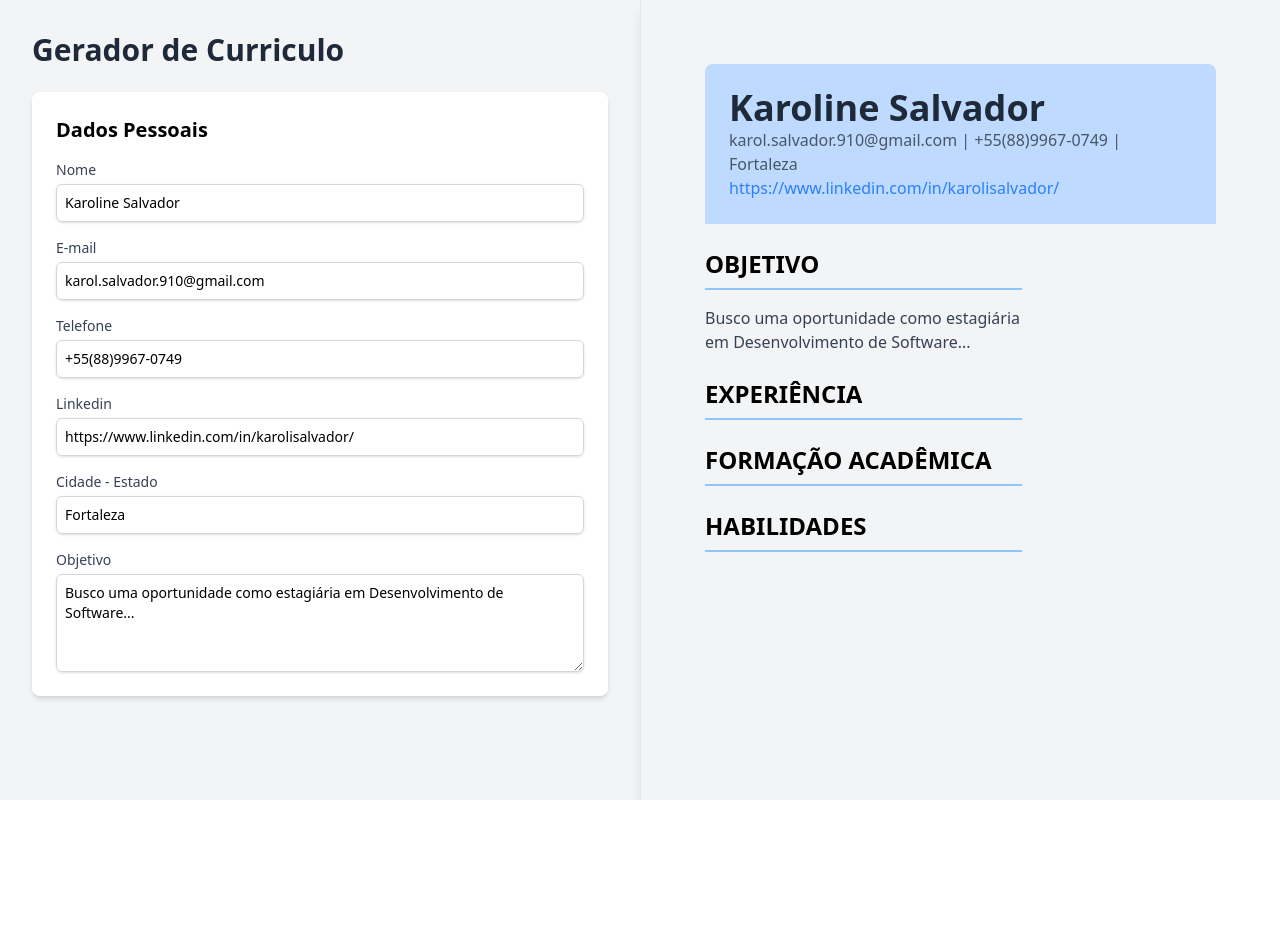
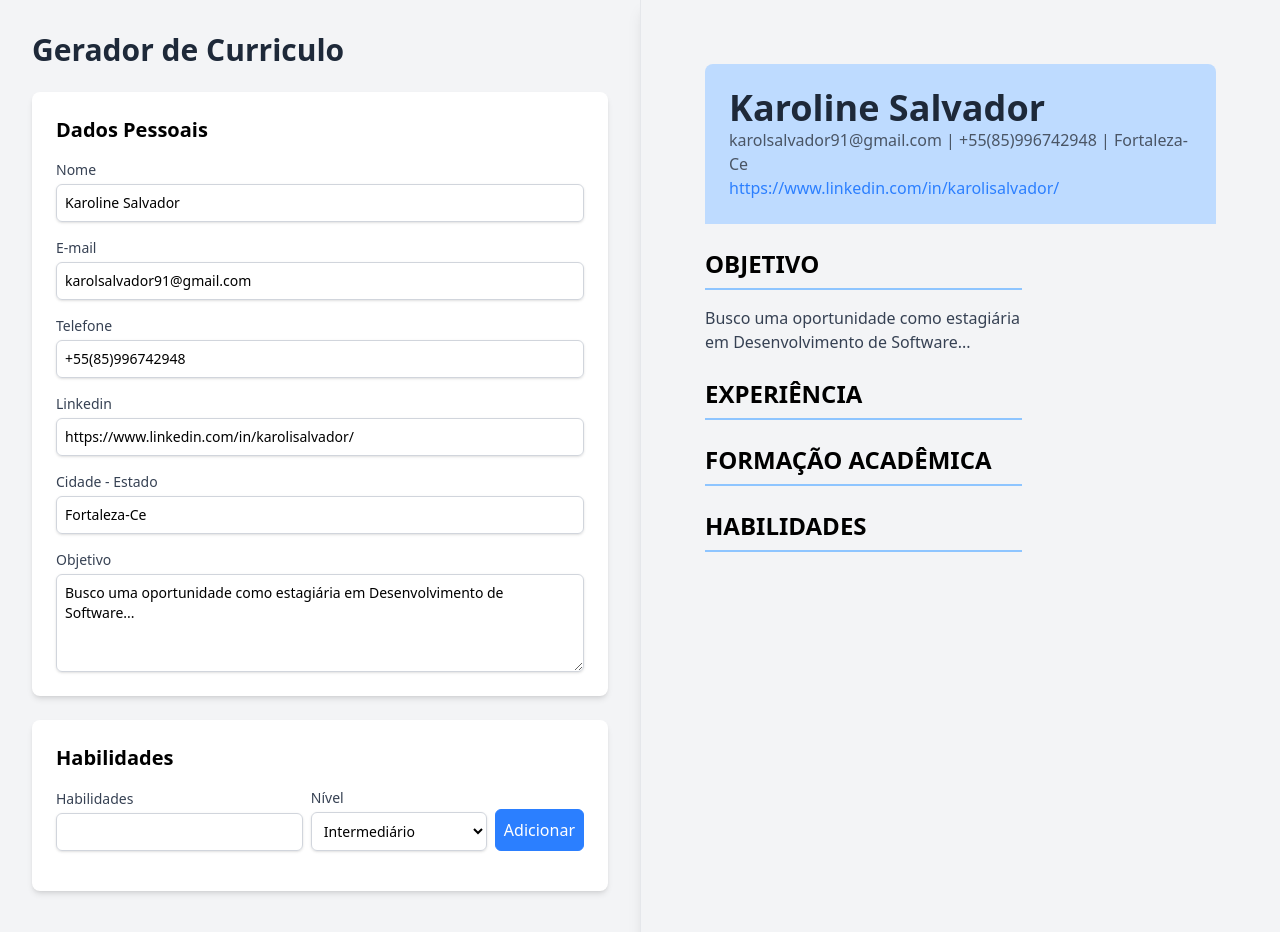
Before and after one commit to KarolSalvador/react-cv-builder, a React (Vite) app: page / in a window 1280 px wide. Shown: the top 932 px of the page. Before the commit the page ends 800 px from the top, so only its background shows below. Built offline with nearby package versions, Linux system fonts and the light colour scheme.

Commit message:
adiciona form para inserir habilidades

```diff
--- a/src/App.tsx
+++ b/src/App.tsx
@@ -2,19 +2,21 @@ import { useState } from "react";
 import "./App.css";
 import PersonalInfo from "./components/Form/PersonalInfo";
 import CVPreview from "./Previw/CVPreview";
-import type { CVData } from "./types/cv.types";
+import type { CVData, Skill } from "./types/cv.types";
+import Skills from "./components/Form/Skills";
 
 function App() {
   const [cvData, setCvData] = useState<CVData>({
     personalInfo: {
       name: "Karoline Salvador",
-      email: "karol.salvador.910@gmail.com",
-      phone: "+55(88)9967-0749",
+      email: "karolsalvador91@gmail.com",
+      phone: "+55(85)996742948",
       linkedin: "https://www.linkedin.com/in/karolisalvador/",
-      city: "Fortaleza",
+      city: "Fortaleza-Ce",
       summary:
         "Busco uma oportunidade como estagiária em Desenvolvimento de Software...",
     },
+    skills: [],
   });
 
   const updatePersonalInfo = (data: Partial<CVData["personalInfo"]>) => {
@@ -24,6 +26,20 @@ function App() {
         ...prevData.personalInfo,
         ...data,
       },
+    }));
+  };
+
+  const onAddSkill = (skill: Skill) => {
+    setCvData((prevData) => ({
+      ...prevData,
+      skills: [...prevData.skills, skill],
+    }));
+  };
+
+  const onRemoveSkill = (indexToRemove: number) => {
+    setCvData((prevData) => ({
+      ...prevData,
+      skills: prevData.skills.filter((_, index) => index !== indexToRemove),
     }));
   };
 
@@ -38,6 +54,11 @@ function App() {
           personalInfo={cvData.personalInfo}
           onUpdate={updatePersonalInfo}
         />
+        <Skills
+          skills={cvData.skills}
+          onAddSkill={onAddSkill}
+          onRemoveSkill={onRemoveSkill}
+        />
       </div>
       <div className="w-1/2 p-8 bg-whote border-l border-gray-200 shadow-lg overflow-y-auto">
         <CVPreview cvData={cvData} />
--- a/src/Previw/CVPreview.tsx
+++ b/src/Previw/CVPreview.tsx
@@ -5,7 +5,7 @@ interface CVPreviewProps {
 }
 
 export default function CVPreview({ cvData }: CVPreviewProps) {
-  const { personalInfo } = cvData;
+  const { personalInfo, skills } = cvData;
 
   return (
     <div className="p-8 font-sans">
@@ -52,6 +52,14 @@ export default function CVPreview({ cvData }: CVPreviewProps) {
             <h2 className="text-2xl font-bold border-b-2 border-blue-300 pb-2 mb-4">
               HABILIDADES
             </h2>
+            <ul className="list-disc list-inside space-y-2">
+              {skills.map((skill, index) => (
+                <li key={index}>
+                  <span className="font-semibold">{skill.name}</span> -{" "}
+                  {skill.level}
+                </li>
+              ))}
+            </ul>
           </section>
         </div>
       </div>
--- /dev/null
+++ b/src/components/Form/Skills.tsx
@@ -0,0 +1,115 @@
+import { useState } from "react";
+
+interface SkillsProps {
+  skills: {
+    name: string;
+    level: "Básico" | "Intermediário" | "Avançado" | "Proficiente";
+  }[];
+
+  onAddSkill: (skill: {
+    name: string;
+    level: "Básico" | "Intermediário" | "Avançado" | "Proficiente";
+  }) => void;
+
+  onRemoveSkill: (index: number) => void;
+}
+
+export default function Skills({
+  skills,
+  onAddSkill,
+  onRemoveSkill,
+}: SkillsProps) {
+  const [newSkill, setNewSkill] = useState({
+    name: "",
+    level: "Intermediário" as
+      | "Básico"
+      | "Intermediário"
+      | "Avançado"
+      | "Proficiente",
+  });
+
+  const handleAdd = () => {
+    if (newSkill.name.trim() !== "") {
+      onAddSkill(newSkill);
+      setNewSkill({ name: "", level: "Intermediário" });
+    }
+  };
+
+  return (
+    <div className="bg-white p-6 rounded-lg shadow-md mb-6">
+      <h2 className="text-xl font-bold mb-4">Habilidades</h2>
+      <div className="flex items-end space-x-2 mb-4">
+        <div className="flex-1">
+          <label
+            htmlFor="skill-name"
+            className="block text-sm font-medium text-gray-700"
+          >
+            Habilidades
+          </label>
+          <input
+            type="text"
+            id="skill-name"
+            value={newSkill.name}
+            onChange={(e) => setNewSkill({ ...newSkill, name: e.target.value })}
+            className="mt-1 block w-full rounded-md border-gray-300 shadow-sm sm:text-sm p-2 border"
+          />
+        </div>
+        <div className="w-1/3">
+          <label
+            htmlFor="skill-level"
+            className="block text-sm font-medium text-gray-700"
+          >
+            Nível
+          </label>
+          <select
+            id="skill-level"
+            value={newSkill.level}
+            className="mt-1 block w-full rounded-md border-gray-300 shadow-sm sm:text-sm p-2 border"
+            onChange={(e) =>
+              setNewSkill({
+                ...newSkill,
+                level: e.target.value as
+                  | "Básico"
+                  | "Intermediário"
+                  | "Avançado"
+                  | "Proficiente",
+              })
+            }
+          >
+            <option>Básico</option>
+            <option>Intermediário</option>
+            <option>Avançado</option>
+            <option>Proficiente</option>
+          </select>
+        </div>
+        <button
+          onClick={handleAdd}
+          className="p-2 border border-blue-500 rounded-md bg-blue-500 text-white hover:bg-blue-600"
+        >
+          Adicionar
+        </button>
+      </div>
+
+      <ul className="space-y-2">
+        {skills.map((skill, index) => (
+          <li
+            key={index}
+            className="flex justify-between items-center bg-gray-50 p-3 rounded-md"
+          >
+            <span>
+              {skill.name} - {skill.level}
+            </span>
+            <button
+              onClick={() => onRemoveSkill(index)}
+              className="text-red-500 hover:text-red-700"
+              text-sm
+              font-bold
+            >
+              Remover
+            </button>
+          </li>
+        ))}
+      </ul>
+    </div>
+  );
+}
--- a/src/types/cv.types.ts
+++ b/src/types/cv.types.ts
@@ -1,3 +1,8 @@
+export type Skill = {
+  name: string;
+  level: "Básico" | "Intermediário" | "Avançado" | "Proficiente";
+};
+
 export type CVData = {
   personalInfo: {
     name: string;
@@ -7,4 +12,5 @@ export type CVData = {
     city: string;
     summary: string;
   };
+  skills: Skill[];
 };
```
